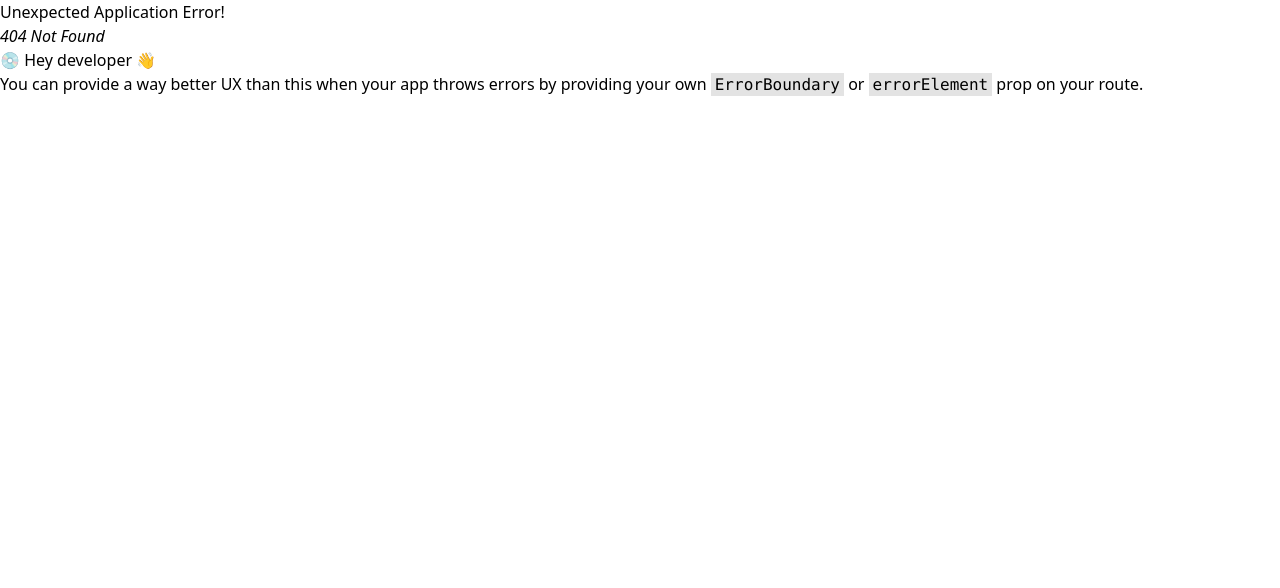
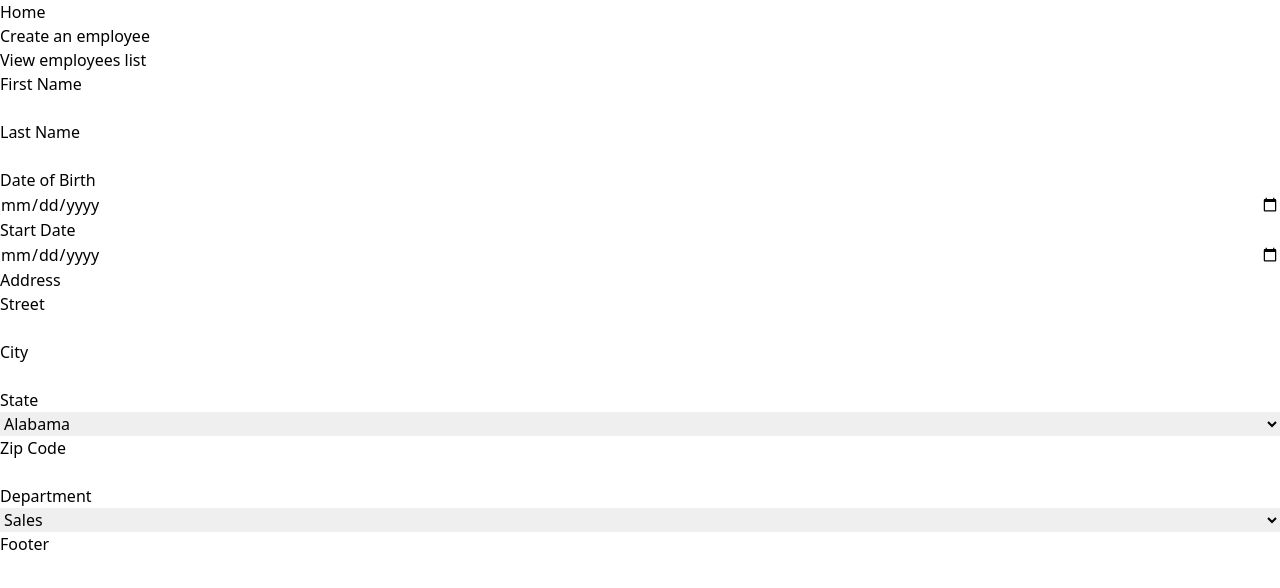
Before and after one commit to code9g/HRnet, a React (Vite) app: page /HRnet/employees/create in a window 1280 px wide. Before the commit this address had no page. Shown: the top 588 px of the page. Built offline with nearby package versions, Linux system fonts and the light colour scheme; the HTML template or start-up script is replaced by a standard one.

Commit message:
Rennomage et test

```diff
--- a/src/App.jsx
+++ b/src/App.jsx
@@ -1,26 +1,26 @@
 import {
   createBrowserRouter,
   createRoutesFromElements,
-  Navigate,
   Route,
   RouterProvider,
 } from "react-router-dom";
 import "./App.css";
 import Layout from "./layouts/Layout";
-import EmployeesAdd from "./pages/EmployeesAdd";
-import EmployeesView from "./pages/EmployeesView";
+import CreateEmployee from "./pages/CreateEmployee";
+import EmployeeList from "./pages/EmployeeList";
 import Error from "./pages/Error";
 import Home from "./pages/Home";
+import NotFound from "./pages/NotFound";
 
 const routes = createRoutesFromElements(
   <Route path="/" element={<Layout />}>
     <Route errorElement={<Error />}>
       <Route index element={<Home />} />
       <Route path="employees">
-        <Route index element={<Navigate to="/employees/view" />} />
-        <Route path="view" element={<EmployeesView />} />
-        <Route path="add" element={<EmployeesAdd />} />
+        <Route index element={<EmployeeList />} />
+        <Route path="create" element={<CreateEmployee />} />
       </Route>
+      <Route path="*" element={<NotFound />} />
     </Route>
   </Route>
 );
--- a/src/layouts/Header.jsx
+++ b/src/layouts/Header.jsx
@@ -1,5 +1,24 @@
+import { NavLink } from "react-router-dom";
+
 function Header() {
-  return <div>Header</div>;
+  const links = [
+    { label: "Home", to: "/" },
+    { label: "Create an employee", to: "/employees/create" },
+    { label: "View employees list", to: "/employees" },
+  ];
+  return (
+    <div>
+      <nav>
+        <ul>
+          {links.map((link, index) => (
+            <li key={index}>
+              <NavLink to={link.to}>{link.label}</NavLink>
+            </li>
+          ))}
+        </ul>
+      </nav>
+    </div>
+  );
 }
 
 Header.propTypes = {};
--- /dev/null
+++ b/src/pages/CreateEmployee.jsx
@@ -0,0 +1,70 @@
+import { useDepartmentsSelector, useStatesSelector } from "../redux/selectors";
+
+function CreateEmployee() {
+  const states = useStatesSelector();
+  const departments = useDepartmentsSelector();
+
+  const handleSubmit = (e) => {
+    e.preventDefault();
+    // ...
+  };
+
+  return (
+    <>
+      <div>
+        <form
+          action="#"
+          id="create-employee"
+          onSubmit={handleSubmit}
+          style={{ display: "flex", flexDirection: "column" }}
+        >
+          <label htmlFor="first-name">First Name</label>
+          <input type="text" id="first-name" />
+
+          <label htmlFor="last-name">Last Name</label>
+          <input type="text" id="last-name" />
+
+          <label htmlFor="date-of-birth">Date of Birth</label>
+          <input id="date-of-birth" type="date" />
+
+          <label htmlFor="start-date">Start Date</label>
+          <input id="start-date" type="date" />
+
+          <fieldset
+            className="address"
+            style={{ display: "flex", flexDirection: "column" }}
+          >
+            <legend>Address</legend>
+
+            <label htmlFor="street">Street</label>
+            <input id="street" type="text" />
+
+            <label htmlFor="city">City</label>
+            <input id="city" type="text" />
+
+            <label htmlFor="state">State</label>
+            <select name="state" id="state">
+              {states.map((state) => (
+                <option key={state.abbreviation}>{state.name}</option>
+              ))}
+            </select>
+
+            <label htmlFor="zip-code">Zip Code</label>
+            <input id="zip-code" type="number" />
+          </fieldset>
+
+          <label htmlFor="department">Department</label>
+          <select name="department" id="department">
+            {departments.map((department) => (
+              <option key={department.id}>{department.name}</option>
+            ))}
+          </select>
+        </form>
+      </div>
+    </>
+  );
+}
+
+CreateEmployee.propTypes = {};
+
+export default CreateEmployee;
--- a/src/pages/EmployeesView.jsx
+++ b/src/pages/EmployeeList.jsx
@@ -1,8 +1,8 @@
-import { useSelector } from "react-redux";
 import columns from "../data/employees.columns.json";
+import { useEmployeesSelector } from "../redux/selectors";
 
-function EmployeesView() {
-  const employees = useSelector((state) => state.employees);
+function EmployeeList() {
+  const employees = useEmployeesSelector();
 
   const transform = (data, field, type) => {
     switch (type) {
@@ -30,12 +30,17 @@ function EmployeesView() {
           {employees.map((employee, rowIndex) => (
             <tr
               key={employee.id}
-              style={{ backgroundColor: rowIndex % 2 ? "#ffffff" : "#e0e0e0" }}
+              style={{
+                backgroundColor: rowIndex % 2 ? "#ffffff" : "#e0e0e0",
+              }}
             >
               {columns.map((column, colIndex) => (
                 <td
                   key={colIndex}
-                  style={{ padding: "4px", borderLeft: "1px solid #e0e0e0" }}
+                  style={{
+                    padding: "4px",
+                    borderLeft: "1px solid #e0e0e0",
+                  }}
                 >
                   {transform(employee[column.data], column.data, column.type)}
                 </td>
@@ -48,6 +53,6 @@ function EmployeesView() {
   );
 }
 
-EmployeesView.propTypes = {};
+EmployeeList.propTypes = {};
 
-export default EmployeesView;
+export default EmployeeList;
--- a/src/pages/EmployeesAdd.jsx
+++ /dev/null
@@ -1,21 +0,0 @@
-import { useSelector } from "react-redux";
-
-function EmployeesAdd() {
-  const states = useSelector((state) => state.states);
-  console.log(states);
-  return (
-    <>
-      <div>
-        <select>
-          {states.map((state) => (
-            <option key={state.abbreviation}>{state.name}</option>
-          ))}
-        </select>
-      </div>
-    </>
-  );
-}
-
-EmployeesAdd.propTypes = {};
-
-export default EmployeesAdd;
--- /dev/null
+++ b/src/redux/selectors.js
@@ -0,0 +1,23 @@
+import { useSelector } from "react-redux";
+import { departmentsAdapter } from "./slices/departmentsSlice";
+import { employeesAdapter } from "./slices/employeesSlice";
+import { statesAdapter } from "./slices/statesSlice";
+
+const { selectAll: employeesSelectAll, selectById: employeesSelectById } =
+  employeesAdapter.getSelectors();
+
+export const useEmployeesSelector = () =>
+  useSelector((state) => employeesSelectAll(state.employees));
+
+export const useEmployeeSelector = (id) =>
+  useSelector((state) => employeesSelectById(state.employees, id));
+
+const { selectAll: statesSelectAll } = statesAdapter.getSelectors();
+
+export const useStatesSelector = () =>
+  useSelector((state) => statesSelectAll(state.states));
+
+const { selectAll: departmentsSelectAll } = departmentsAdapter.getSelectors();
+
+export const useDepartmentsSelector = () =>
+  useSelector((state) => departmentsSelectAll(state.departments));
--- a/src/redux/slices/departmentsSlice.js
+++ b/src/redux/slices/departmentsSlice.js
@@ -1,9 +1,14 @@
-import { createSlice } from "@reduxjs/toolkit";
+import { createEntityAdapter, createSlice } from "@reduxjs/toolkit";
 import defaultDepartments from "../../data/departments.json";
+
+export const departmentsAdapter = createEntityAdapter();
 
 const departmentsSlice = createSlice({
   name: "departments",
-  initialState: defaultDepartments,
+  initialState: departmentsAdapter.getInitialState(
+    { lastInsertId: null },
+    defaultDepartments
+  ),
   reducers: {},
 });
 
--- a/src/redux/slices/employeesSlice.js
+++ b/src/redux/slices/employeesSlice.js
@@ -1,14 +1,27 @@
-import { createSlice, nanoid } from "@reduxjs/toolkit";
+import { createEntityAdapter, createSlice, nanoid } from "@reduxjs/toolkit";
 import defaultEmployees from "../../data/employees.json";
+
+export const employeesAdapter = createEntityAdapter();
 
 const employeesSlice = createSlice({
   name: "employees",
-  initialState: defaultEmployees,
+  initialState: employeesAdapter.getInitialState(
+    { lastInsertId: null },
+    defaultEmployees.slice(0, 5)
+  ),
   reducers: {
     createEmployee: (state, action) => {
-      state.push({ ...action.payload, id: nanoid() });
+      const id = nanoid();
+      state.lastInsertId = id;
+      action.payload.id = id;
+      return employeesAdapter.addOne(state, action);
     },
+    updateEmployee: employeesAdapter.setOne,
+    deleteEmployee: employeesAdapter.removeOne,
   },
 });
 
+export const { createEmployee, updateEmployee, deleteEmployee } =
+  employeesSlice.actions;
+
 export default employeesSlice;
--- a/src/redux/slices/statesSlice.js
+++ b/src/redux/slices/statesSlice.js
@@ -1,9 +1,16 @@
-import { createSlice } from "@reduxjs/toolkit";
+import { createEntityAdapter, createSlice } from "@reduxjs/toolkit";
 import defaultStates from "../../data/states.json";
+
+export const statesAdapter = createEntityAdapter({
+  selectId: (state) => state.abbreviation,
+});
 
 const statesSlice = createSlice({
   name: "states",
-  initialState: defaultStates,
+  initialState: statesAdapter.getInitialState(
+    { lastInsertId: null },
+    defaultStates
+  ),
   reducers: {},
 });
 
```
